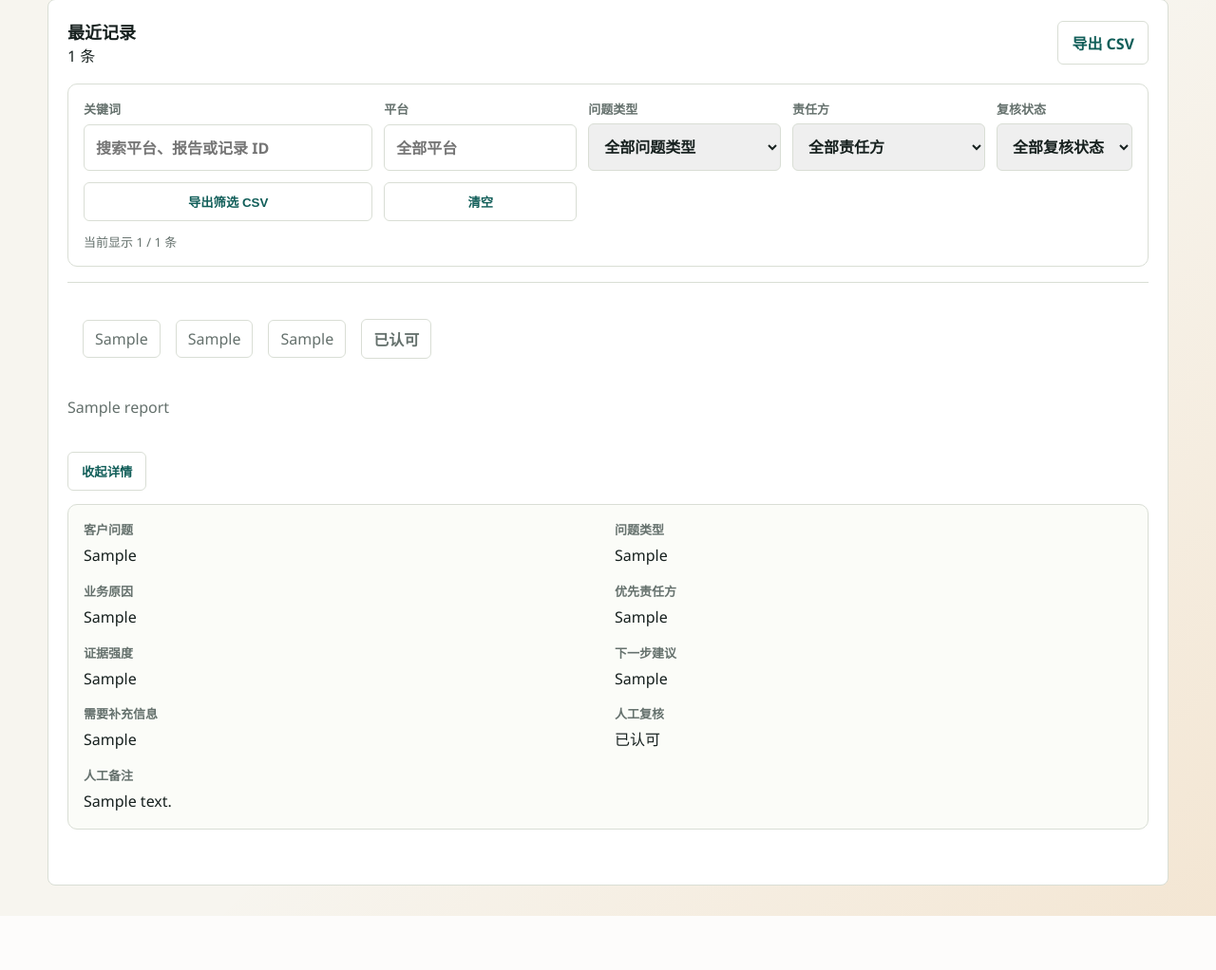
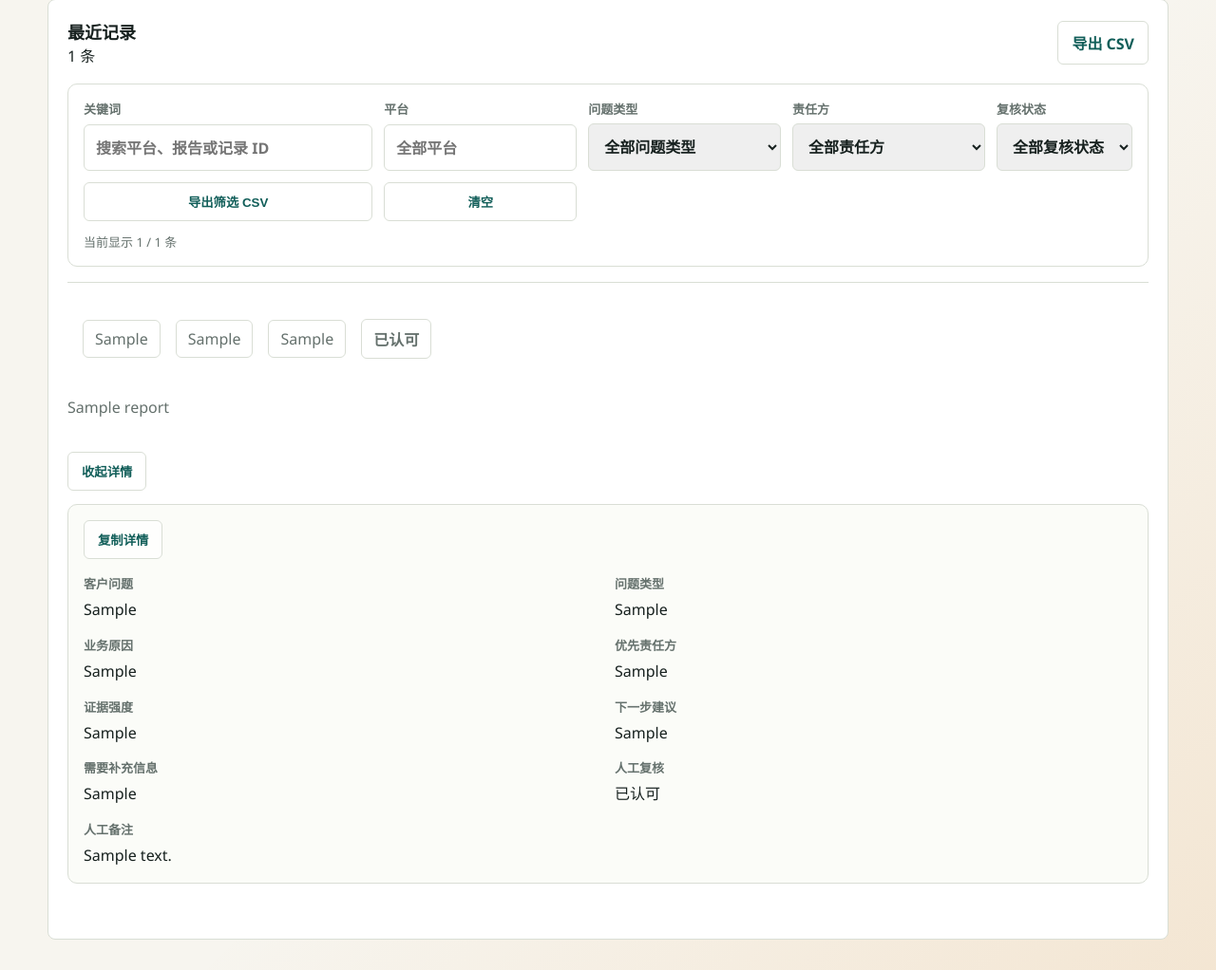
Before and after one commit to ARIUM-hub/AI-Agent-Development, a FastAPI app: template src/customer_issue_agent/templates/index.html in a window 1280 px wide, after a click on "查看详情". Shown: the part 1303-2325 px from the top of the page at 95% size. Before the commit the page ends 2268 px from the top, so only its background shows below. Run offline with FastAPI, Linux system fonts and the light colour scheme; the template is opened without the code that fills it: most values are stand-ins (such as "Sample title", 1, 10 or a date in 2020); data that the repository does not hold is empty.

Commit message:
feat: add record detail copy controls

```diff
--- a/src/customer_issue_agent/static/app.js
+++ b/src/customer_issue_agent/static/app.js
@@ -531,6 +531,8 @@ function recordDetailHtml(recordId, analysis, feedback = null) {
       aria-controls="${escapeHtml(detailId)}"
     >查看详情</button>
     <div id="${escapeHtml(detailId)}" class="record-detail" hidden>
+      <button class="record-copy-action secondary-action" type="button" data-record-copy>复制详情</button>
+      <p class="record-copy-status" data-record-copy-status aria-live="polite"></p>
       <dl class="record-detail-grid">
         ${recordDetailRow("客户问题", attribution.customer_problem)}
         ${recordDetailRow("问题类型", labelFor("issue_category", attribution.issue_category))}
--- a/src/customer_issue_agent/templates/index.html
+++ b/src/customer_issue_agent/templates/index.html
@@ -194,6 +194,8 @@
                     aria-controls="record-detail-{{ record.id }}"
                   >查看详情</button>
                   <div id="record-detail-{{ record.id }}" class="record-detail" hidden>
+                    <button class="record-copy-action secondary-action" type="button" data-record-copy>复制详情</button>
+                    <p class="record-copy-status" data-record-copy-status aria-live="polite"></p>
                     <dl class="record-detail-grid">
                       <div>
                         <dt>客户问题</dt>
```
Also changed, not shown: tests/test_app.py (+6 -0 lines).
